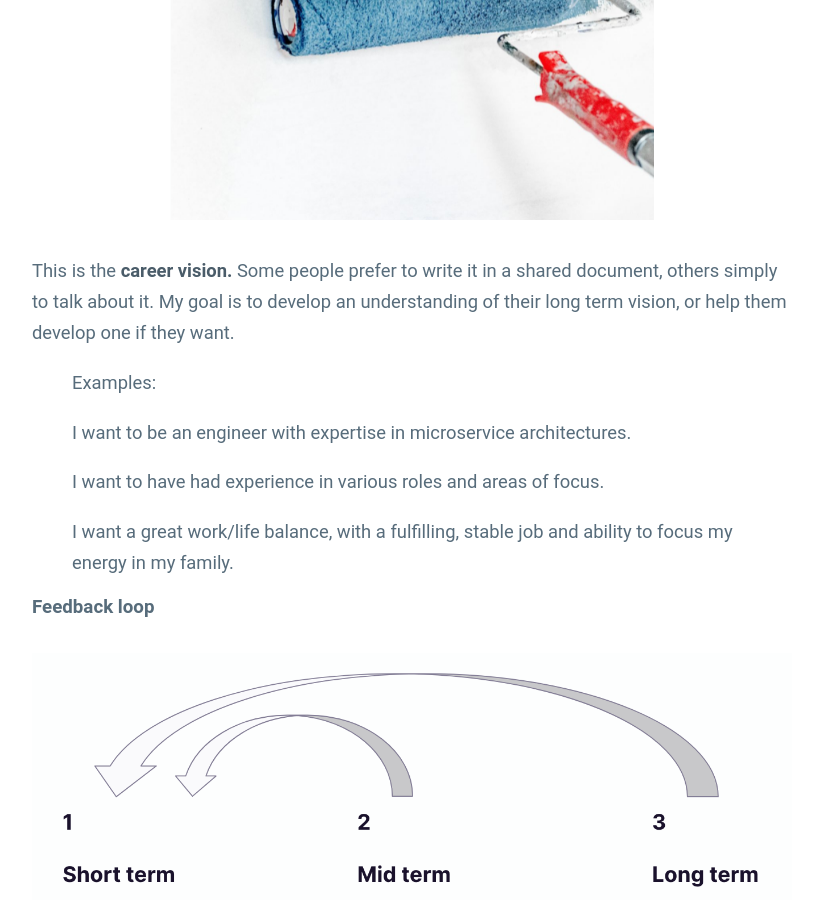
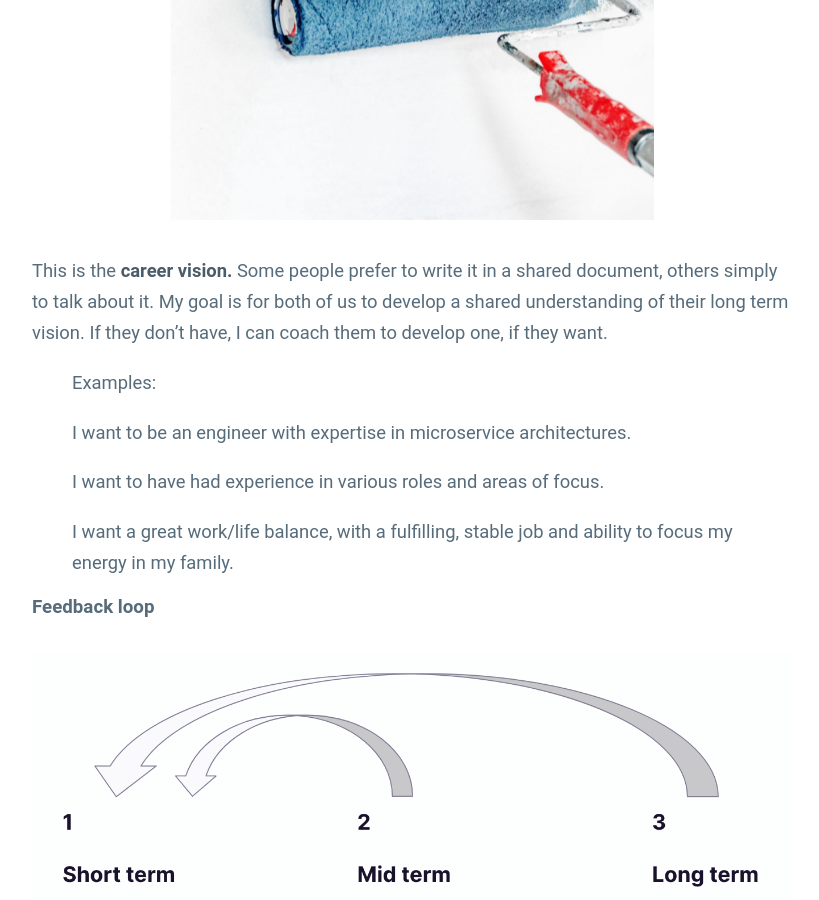
Before and after one commit to guillermodlpa/site, a Jekyll site: the page built from _posts/2021-12-08-growth-of-direct-reports.markdown, in a window 1280 px wide and 900 px high, scrolled down 5474 px. Shown: the whole window, without its empty margins (228-1047 px from the left). Built offline with Jekyll 4.4.1, drawn with Linux system fonts in a browser that asks for light colours.

Commit message:
Updated Growth Of Direct Reports

```diff
--- a/_posts/2021-12-08-growth-of-direct-reports.markdown
+++ b/_posts/2021-12-08-growth-of-direct-reports.markdown
@@ -73,7 +73,7 @@
 
 ![long.png](/uploads/long.png)
 
-This is the **career vision.** Some people prefer to write it in a shared document, others simply to talk about it. My goal is to develop an understanding of their long term vision, or help them develop one if they want.
+This is the **career vision.** Some people prefer to write it in a shared document, others simply to talk about it. My goal is for both of us to develop a shared understanding of their long term vision. If they don't have, I can coach them to develop one, if they want.
 
 > Examples:
 >
```
